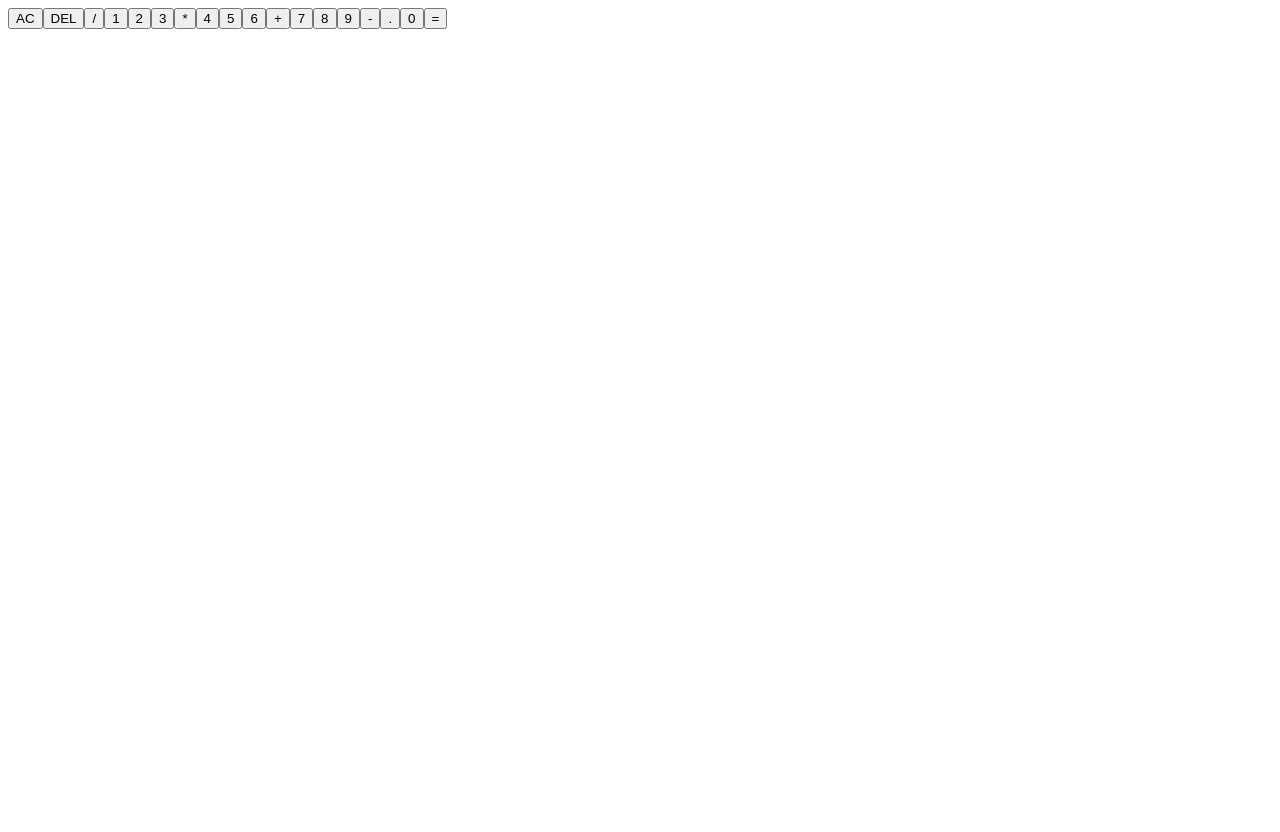
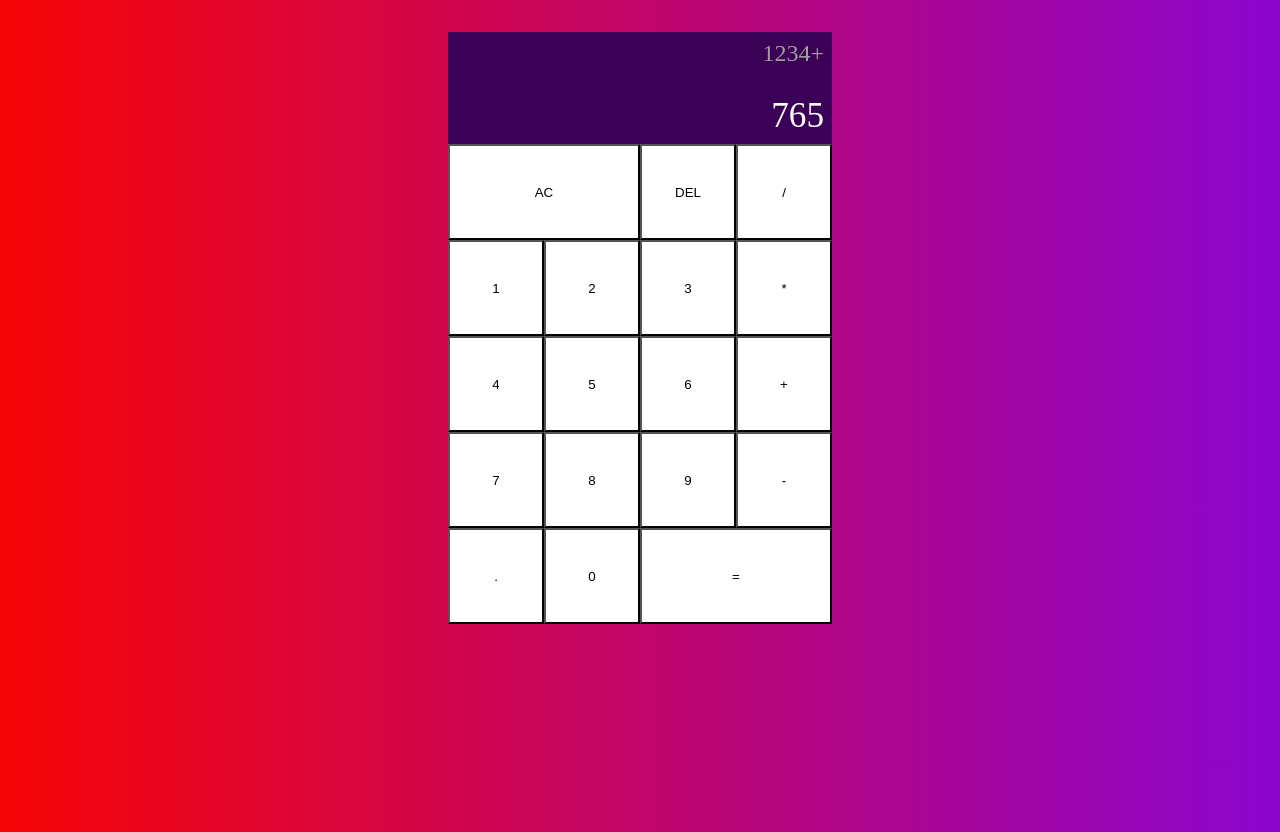
Before and after one commit to Noctuarn/calculator, a React (Vite) app: page / in a window 1280 px wide. Before the commit the page ends 800 px from the top, so only its background shows below. Built offline with nearby package versions, Linux system fonts and the light colour scheme.

Commit message:
create initial styles

```diff
--- a/src/App.jsx
+++ b/src/App.jsx
@@ -4,11 +4,11 @@ import './App.scss'
 function App() {
 
   return (
-    <>
+    <div className='body'>
       <div className="calculator">
         <div className="calculator__output">
-          <div className="calculator__prev-operand"></div>
-          <div className="calculator__curr-operand"></div>
+          <div className="calculator__prev-operand">1234+</div>
+          <div className="calculator__curr-operand">765</div>
         </div>
         <button className="calculator__button calculator__button_big">AC</button>
         <button className="calculator__button">DEL</button>
@@ -29,7 +29,7 @@ function App() {
         <button className="calculator__button">0</button>
         <button className="calculator__button calculator__button_big">=</button>
       </div>
-    </>
+    </div>
   )
 }
 
--- a/src/App.scss
+++ b/src/App.scss
@@ -0,0 +1,57 @@
+*{
+    margin: 0;
+    padding: 0;
+    box-sizing: border-box;
+    outline: none;
+}
+
+body{
+    background: linear-gradient(to right,#f70505, #8b06ce);
+    height: 100vh;
+}
+
+.calculator{
+    display: grid;
+    margin-top: 2rem;
+    grid-template-columns: repeat(4, 6rem);
+    grid-template-rows: minmax(7rem, auto) repeat(5, 6rem);
+    justify-content: center;
+
+    &__button{
+
+        background-color: white;
+        cursor: pointer;
+
+        &:hover{
+            background-color: #cb0707;
+        }
+
+        &_big{
+            grid-column: span 2;
+        }
+    }
+
+    &__output{
+        grid-column: 1/-1;
+        background-color: #3a0156;
+        display: flex;
+        padding: 0.5rem;
+
+        flex-direction: column;
+        justify-content: space-between;
+        align-items: flex-end;
+
+        word-wrap: break-word;
+        word-break: break-all;
+    }
+
+    &__prev-operand{
+        color: rgb(163, 159, 159);
+        font-size: 1.5rem;
+    }
+
+    &__curr-operand{
+        color: white;
+        font-size: 2.2rem;
+    }
+}
```
